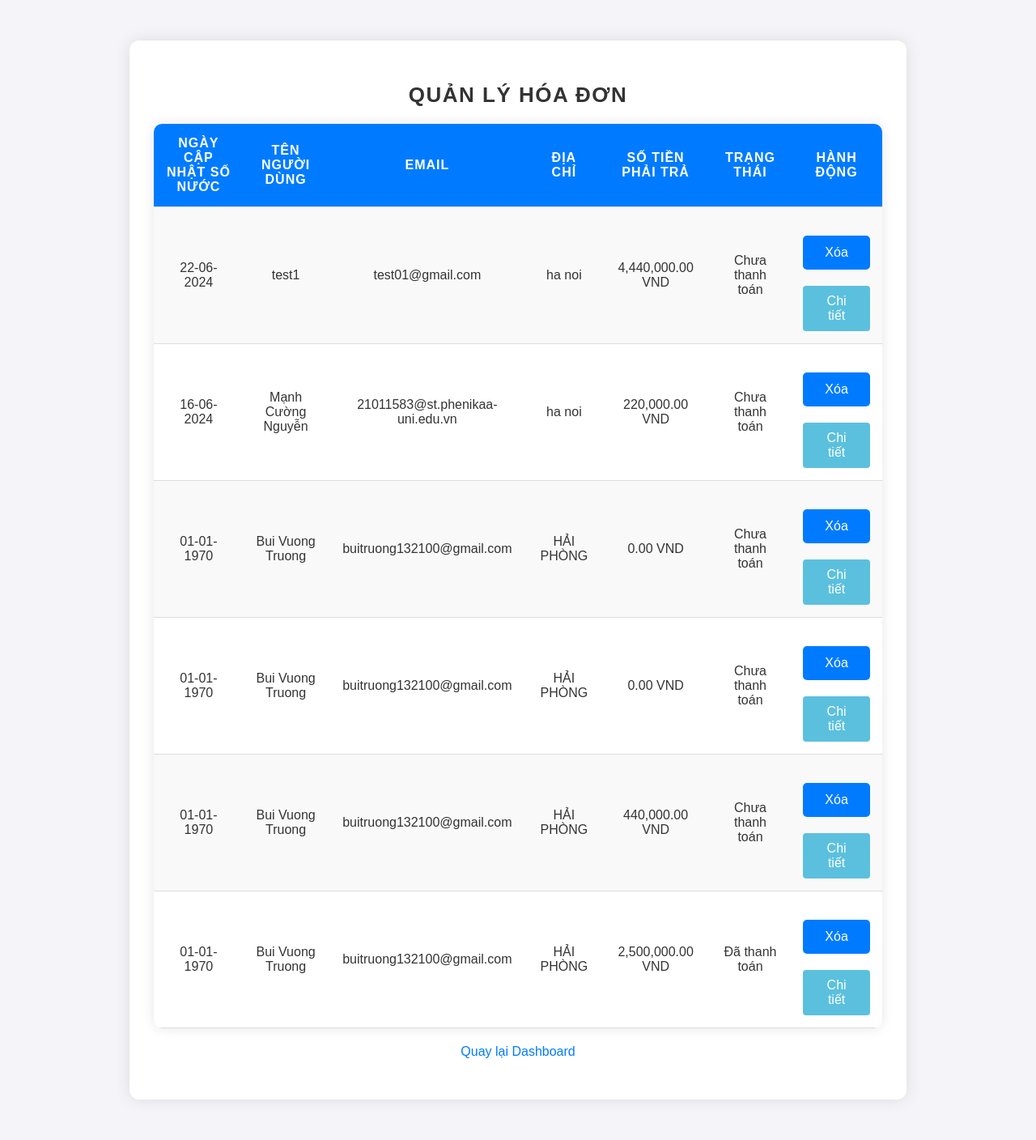
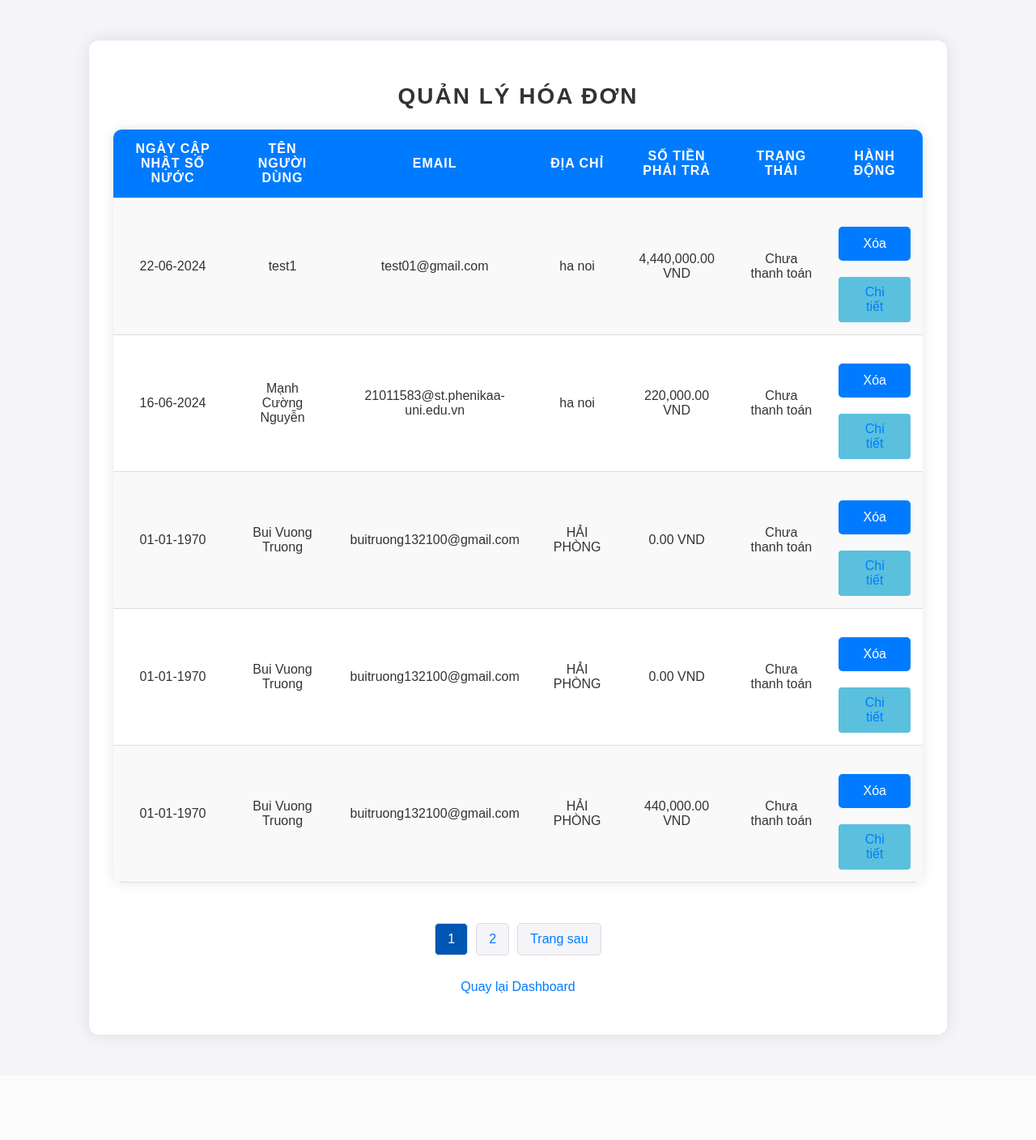
Before and after one commit to Mcuong1923/Water_price, a PHP site: page /manage_invoices.php in a window 1280 px wide. Shown: the whole page at 81% size. After the commit the page ends 1287 px from the top, so only its background shows below. Run offline with PHP 8.4, Linux system fonts and the light colour scheme; a user stored in the database is signed in; data comes from the database, SQL or seed files in the repository.

Commit message:
Add files via upload

```diff
--- a/manage_invoices.php
+++ b/manage_invoices.php
@@ -55,6 +55,17 @@ $result = $conn->query($sql);
 $setting = $result->fetch_assoc();
 $water_price_per_unit = $setting ? (int)$setting['key_value'] : 10000; // Giá mặc định nếu không có trong DB
 
+// Pagination logic
+$invoices_per_page = 5;
+$page = isset($_GET['page']) ? (int)$_GET['page'] : 1;
+$offset = ($page - 1) * $invoices_per_page;
+
+// Tổng số hóa đơn
+$sql = "SELECT COUNT(*) AS total FROM invoices";
+$result = $conn->query($sql);
+$total_invoices = $result->fetch_assoc()['total'];
+$total_pages = ceil($total_invoices / $invoices_per_page);
+
 // Truy vấn để lấy thông tin hóa đơn và thông tin người dùng từ bảng invoices và users
 $sql = "
     SELECT invoices.id, invoices.total_amount, invoices.status, users.name, users.email, users.address, MAX(water.date) AS water_date
@@ -63,6 +74,7 @@ $sql = "
     LEFT JOIN water ON invoices.id_user = water.id_user
     GROUP BY invoices.id
     ORDER BY MAX(water.date) DESC, invoices.created_at DESC
+    LIMIT $invoices_per_page OFFSET $offset
 ";
 
 $result = $conn->query($sql);
@@ -91,7 +103,6 @@ $invoices = $result->fetch_all(MYSQLI_ASSOC);
                 <th>Trạng thái</th>
                 <th>Hành động</th>
             </tr>
-
             <?php foreach ($invoices as $invoice) : ?>
             <tr>
                 <td><?php echo date("d-m-Y", strtotime($invoice['water_date'])); ?></td>
@@ -101,7 +112,6 @@ $invoices = $result->fetch_all(MYSQLI_ASSOC);
                 <td><?php echo number_format($invoice['total_amount'], 2); ?> VND</td>
                 <td><?php echo $invoice['status'] == 'paid' ? 'Đã thanh toán' : 'Chưa thanh toán'; ?></td>
                 <td>
-
                     <form method="post" action="manage_invoices.php" onsubmit="return confirm('Bạn có chắc chắn muốn xóa hóa đơn này?');">
                         <input type="hidden" name="delete_invoice_id" value="<?php echo $invoice['id']; ?>">
                         <input type="submit" value="Xóa" class="delete-button">
@@ -111,6 +121,17 @@ $invoices = $result->fetch_all(MYSQLI_ASSOC);
             </tr>
             <?php endforeach; ?>
         </table>
+        <div class="pagination">
+            <?php if ($page > 1): ?>
+                <a href="?page=<?php echo $page - 1; ?>">Trang trước</a>
+            <?php endif; ?>
+            <?php for ($i = 1; $i <= $total_pages; $i++): ?>
+                <a href="?page=<?php echo $i; ?>" class="<?php if ($i == $page) echo 'active'; ?>"><?php echo $i; ?></a>
+            <?php endfor; ?>
+            <?php if ($page < $total_pages): ?>
+                <a href="?page=<?php echo $page + 1; ?>">Trang sau</a>
+            <?php endif; ?>
+        </div>
         <p><a href="dashboard.php">Quay lại Dashboard</a></p>
     </div>
 </body>
--- a/styles.css
+++ b/styles.css
@@ -10,7 +10,7 @@ body {
 
 /* Bố cục container trung tâm */
 .container {
-    max-width: 900px; /* Tăng kích thước để phù hợp với nội dung rộng hơn */
+    max-width: 1000px; /* Tăng kích thước để phù hợp với nội dung rộng hơn */
     margin: 50px auto;
     padding: 30px; /* Thêm padding để có khoảng cách tốt hơn */
     background-color: #fff;
@@ -22,11 +22,11 @@ body {
 h2 {
     text-align: center;
     color: #333;
-    font-size: 26px; /* Tăng kích thước font */
-    margin-bottom: 20px; /* Khoảng cách dưới tiêu đề */
+    font-size: 28px; /* Tăng kích thước font */
+    margin-bottom: 25px; /* Khoảng cách dưới tiêu đề */
     font-weight: bold;
     text-transform: uppercase; /* Chuyển đổi thành chữ in hoa */
-    letter-spacing: 1.5px; /* Thêm khoảng cách giữa các chữ cái */
+    letter-spacing: 2px; /* Thêm khoảng cách giữa các chữ cái */
 }
 
 /* Form điều khiển */
@@ -100,27 +100,23 @@ input[type="submit"]:hover, button:hover {
 .delete-button:hover {
     background-color: #c9302c; /* Màu đỏ đậm hơn khi hover */
 }
-/* nút chi tiết */
+
+/* Nút chi tiết */
 .detail-button {
-    background-color: #5bc0de !important; /* Màu xanh dương nhạt */
-    color: white !important;
-    padding: 10px 20px !important;
-    border-radius: 4px !important;
-    border: none !important;
-    cursor: pointer !important;
-    text-decoration: none !important;
-    display: inline-block !important;
+    background-color: #5bc0de; /* Màu xanh dương nhạt */
+    color: white;
+    padding: 10px 20px;
+    border-radius: 4px;
+    border: none;
+    cursor: pointer;
+    text-decoration: none;
+    display: inline-block;
+    transition: background-color 0.3s ease;
 }
-
-.detail-button:hover {
-    background-color: #31b0d5 !important;
-}
-
 
 .detail-button:hover {
     background-color: #31b0d5; /* Màu khi hover */
 }
-
 
 /* Định dạng cho đoạn văn */
 p {
@@ -179,6 +175,36 @@ tr:hover {
     background-color: #f1f1f1; /* Thêm hiệu ứng hover cho hàng */
 }
 
+/* Phân trang theo chiều ngang */
+.pagination {
+    margin: 20px 0;
+    display: flex;
+    justify-content: center;
+    gap: 10px;
+    overflow-x: auto; /* Cho phép cuộn ngang nếu quá nhiều trang */
+    padding: 10px;
+}
+
+.pagination a {
+    color: #007bff;
+    padding: 10px 15px;
+    text-decoration: none;
+    transition: background-color 0.3s ease, color 0.3s ease;
+    border-radius: 5px;
+    background-color: #f4f4f9;
+    border: 1px solid #ddd;
+}
+
+.pagination a:hover {
+    background-color: #007bff;
+    color: #fff;
+}
+
+.pagination a.active {
+    background-color: #0056b3;
+    color: #fff;
+}
+
 /* CSS cho phần chào mừng */
 .container p {
     font-size: 18px;
@@ -208,4 +234,8 @@ tr:hover {
     input[type="submit"], button {
         padding: 10px 15px; /* Giảm kích thước nút trên thiết bị nhỏ */
     }
+
+    .pagination a {
+        padding: 8px 10px; /* Giảm padding trên liên kết phân trang */
+    }
 }
```
Lines whose indentation alone changed are shown as unchanged.
